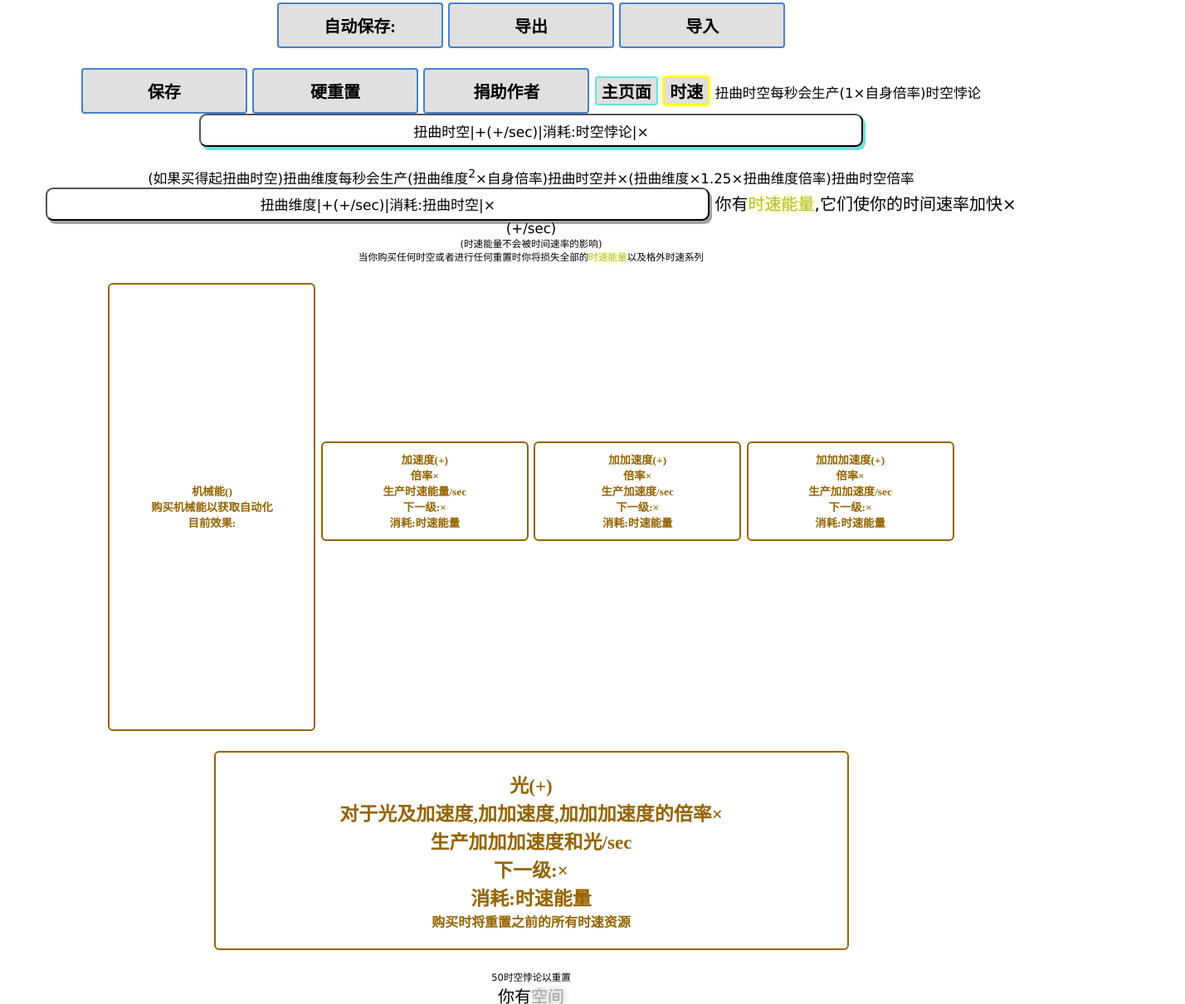
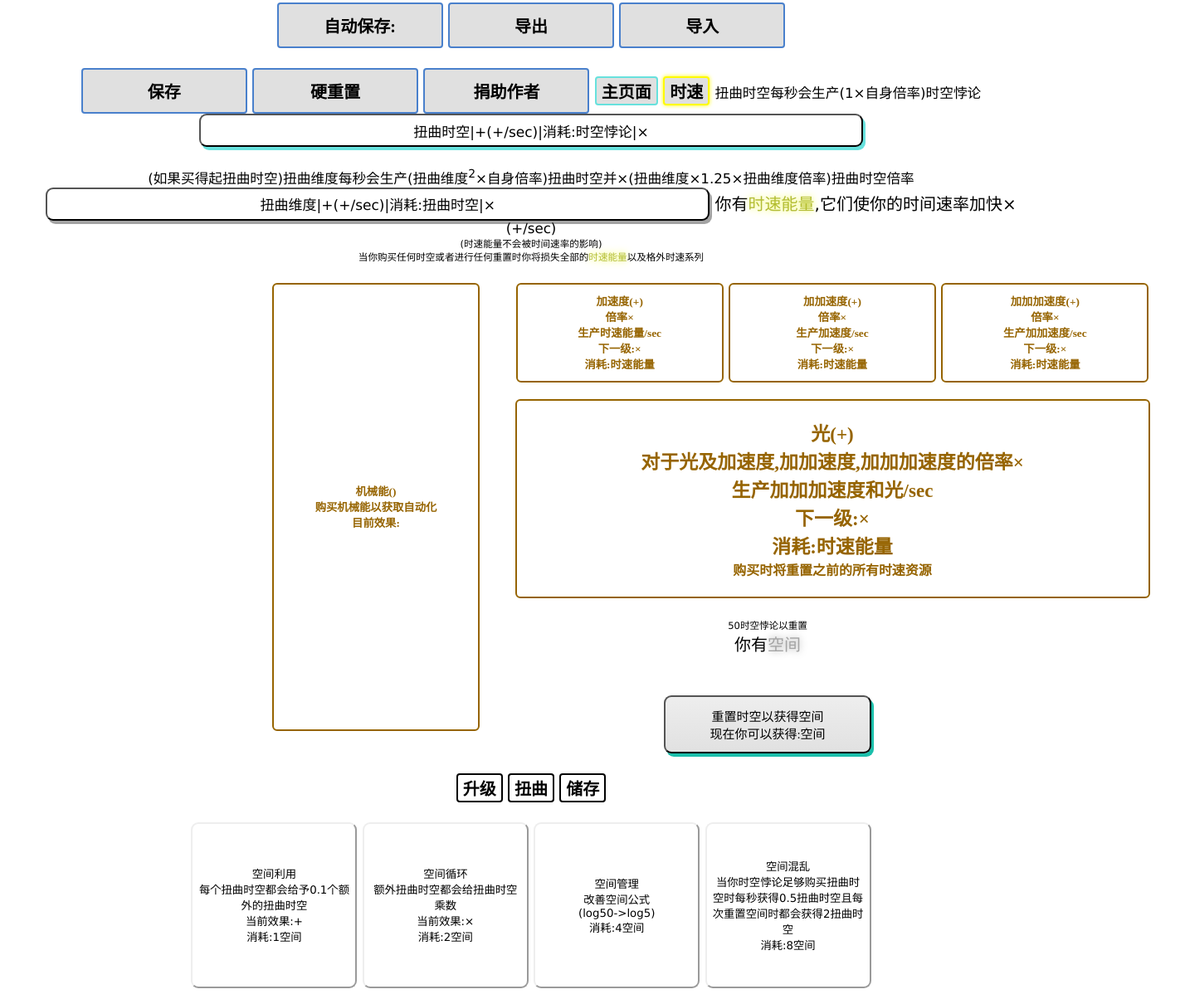
Before and after one commit to noahzaozao/-, a plain HTML site: page index.html in a window 1280 px wide. Shown: the part 267-1477 px from the top of the page at 83% size, 1428 px wide, since content can reach past the window. Drawn offline with Linux system fonts and the light colour scheme; a script that the page names is missing.

Commit message:
[IMP] css

```diff
--- a/index.html
+++ b/index.html
@@ -81,14 +81,18 @@
 			<small>(+<a id="GainTimeChallenge1PointsID"></a>/sec)</small><br>
 			<small><small><small>(时速能量不会被时间速率的影响)</small></small></small><br>
 			<small><small><small>当你购买任何时空或者进行任何重置时你将损失全部的<a class="time_challenge_1_points">时速能量</a>以及格外时速系列</small></small></small><br><br>
-			<button onclick="buyTimeChallenge1(4)" id="" class="time_challenge1_buy" style="height: 540px">机械能(<a id=""></a>)<br>购买机械能以获取自动化<br>目前效果:<br></button>
-			<tr>
-				<button onclick="buyTimeChallenge1(1)" id="time_challenge1_buy_1" class="time_challenge1_buy">加速度(<a id="time_challenge1_buy_1ID"></a>+<a id='time_challenge1_buy_1_distortedID'></a>)<br>倍率<a id="timeChallenge1BuyEff1ID"></a>×<br>生产<a id="GainTimeChallenge1ToPointsID"></a>时速能量/sec<br>下一级:×<a id="timeChallenge1BuyNextEff1ID"></a><br>消耗:<a id="timeChallenge1BuyCost1ID"></a>时速能量</button>
-				<button onclick="buyTimeChallenge1(2)" id="time_challenge1_buy_2" class="time_challenge1_buy">加加速度(<a id="time_challenge1_buy_2ID"></a>+<a id='time_challenge1_buy_2_distortedID'></a>)<br>倍率<a id="timeChallenge1BuyEff2ID"></a>×<br>生产<a id="GainTimeChallenge1To1ID"></a>加速度/sec<br>下一级:×<a id="timeChallenge1BuyNextEff2ID"></a><br>消耗:<a id="timeChallenge1BuyCost2ID"></a>时速能量</button>
-				<button onclick="buyTimeChallenge1(3)" id="time_challenge1_buy_3" class="time_challenge1_buy">加加加速度(<a id="time_challenge1_buy_3ID"></a>+<a id='time_challenge1_buy_3_distortedID'></a>)<br>倍率<a id="timeChallenge1BuyEff3ID"></a>×<br>生产<a id="GainTimeChallenge1To2ID"></a>加加速度/sec<br>下一级:×<a id="timeChallenge1BuyNextEff3ID"></a><br>消耗:<a id="timeChallenge1BuyCost3ID"></a>时速能量</button>
-			<br><br>
-			</tr>
-			<button onclick="buyTimeChallenge1(4)" id="time_challenge1_buy_4" class="time_challenge1_buy" style="width: 765px;height: 240px;font-size: 23px;">光(<a id="time_challenge1_buy_4ID"></a>+<a id='time_challenge1_buy_4_distortedID'></a>)<br>对于光及加速度,加加速度,加加加速度的倍率<a id="timeChallenge1BuyEff4ID"></a>×<br>生产<a id="GainTimeChallenge1To3ID"></a>加加加速度和<a id="GainTimeChallenge1To4ID"></a>光/sec<br>下一级:×<a id="timeChallenge1BuyNextEff4ID"></a><br>消耗:<a id="timeChallenge1BuyCost4ID"></a>时速能量<br><small><small>购买时将重置之前的所有时速资源</small></small></button><br><br>
+
+			<div style="padding-left: 320px;">
+				<div style="float: left;">
+					<button onclick="buyTimeChallenge1(4)" id="" class="time_challenge1_buy" style="height: 540px">机械能(<a id=""></a>)<br>购买机械能以获取自动化<br>目前效果:<br></button>
+				</div>
+				<div style="width: 1100px;">
+					<button onclick="buyTimeChallenge1(1)" id="time_challenge1_buy_1" class="time_challenge1_buy">加速度(<a id="time_challenge1_buy_1ID"></a>+<a id='time_challenge1_buy_1_distortedID'></a>)<br>倍率<a id="timeChallenge1BuyEff1ID"></a>×<br>生产<a id="GainTimeChallenge1ToPointsID"></a>时速能量/sec<br>下一级:×<a id="timeChallenge1BuyNextEff1ID"></a><br>消耗:<a id="timeChallenge1BuyCost1ID"></a>时速能量</button>
+					<button onclick="buyTimeChallenge1(2)" id="time_challenge1_buy_2" class="time_challenge1_buy">加加速度(<a id="time_challenge1_buy_2ID"></a>+<a id='time_challenge1_buy_2_distortedID'></a>)<br>倍率<a id="timeChallenge1BuyEff2ID"></a>×<br>生产<a id="GainTimeChallenge1To1ID"></a>加速度/sec<br>下一级:×<a id="timeChallenge1BuyNextEff2ID"></a><br>消耗:<a id="timeChallenge1BuyCost2ID"></a>时速能量</button>
+					<button onclick="buyTimeChallenge1(3)" id="time_challenge1_buy_3" class="time_challenge1_buy">加加加速度(<a id="time_challenge1_buy_3ID"></a>+<a id='time_challenge1_buy_3_distortedID'></a>)<br>倍率<a id="timeChallenge1BuyEff3ID"></a>×<br>生产<a id="GainTimeChallenge1To2ID"></a>加加速度/sec<br>下一级:×<a id="timeChallenge1BuyNextEff3ID"></a><br>消耗:<a id="timeChallenge1BuyCost3ID"></a>时速能量</button>
+					<button onclick="buyTimeChallenge1(4)" id="time_challenge1_buy_4" class="time_challenge1_buy" style="width: 765px;height: 240px;font-size: 23px; margin-top: 20px;">光(<a id="time_challenge1_buy_4ID"></a>+<a id='time_challenge1_buy_4_distortedID'></a>)<br>对于光及加速度,加加速度,加加加速度的倍率<a id="timeChallenge1BuyEff4ID"></a>×<br>生产<a id="GainTimeChallenge1To3ID"></a>加加加速度和<a id="GainTimeChallenge1To4ID"></a>光/sec<br>下一级:×<a id="timeChallenge1BuyNextEff4ID"></a><br>消耗:<a id="timeChallenge1BuyCost4ID"></a>时速能量<br><small><small>购买时将重置之前的所有时速资源</small></small></button><br><br>
+				</div>
+			</div>
 		</mainTab>
 	</mainTab>
 	<mainTab id="tab_room">
```
